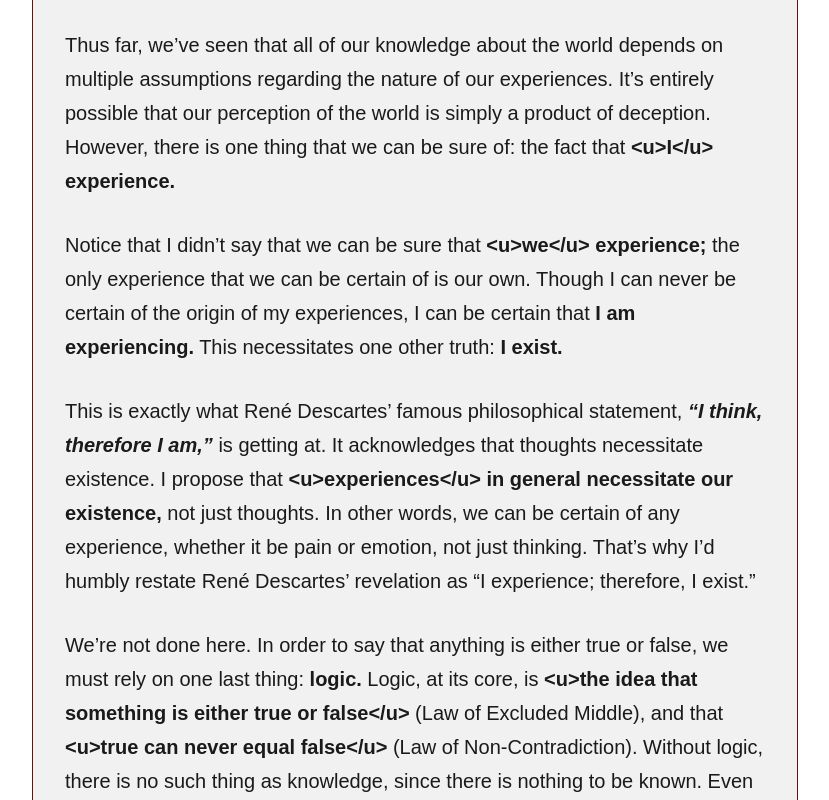
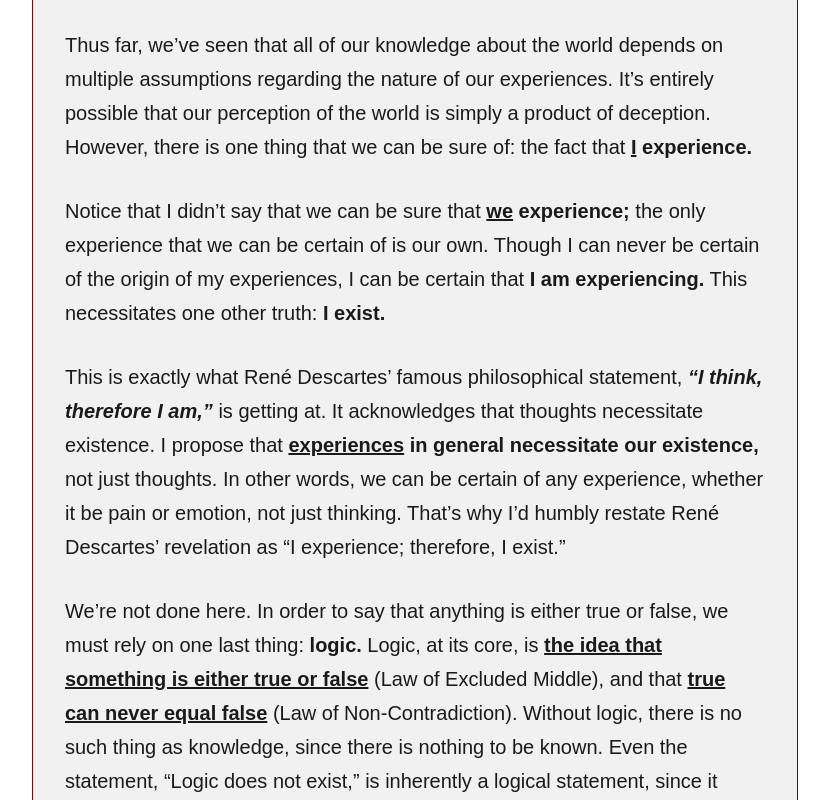
Before and after one commit to coatline/ask-christianity, a React (Vite) app: page /posts/how-do-we-know-anything in a window 1280 px wide. Shown: the part 1220-2020 px from the top of the page, without its empty margins (225-1054 px from the left). Built offline with nearby package versions, Linux system fonts and the light colour scheme.

Commit message:
Added rehypeRaw for underlined text support

```diff
--- a/package.json
+++ b/package.json
@@ -16,7 +16,8 @@
     "react": "^18.3.1",
     "react-dom": "^18.3.1",
     "react-markdown": "^10.1.0",
-    "react-router-dom": "^7.13.0"
+    "react-router-dom": "^7.13.0",
+    "rehype-raw": "^7.0.0"
   },
   "devDependencies": {
     "@eslint/js": "^9.9.0",
--- a/src/PostPage.tsx
+++ b/src/PostPage.tsx
@@ -1,6 +1,7 @@
 import { useEffect, useState } from "react";
 import { useParams } from "react-router-dom";
 import ReactMarkdown from "react-markdown";
+import rehypeRaw from "rehype-raw";
 import posts from "../posts.json";
 import acLogo from "/logo2.svg";
 import "./PostPage.css";
@@ -36,7 +37,7 @@ export default function PostPage() {
       </div>
       <article className="post-reader">
         <div className="post-content">
-          <ReactMarkdown>{content}</ReactMarkdown>
+          <ReactMarkdown rehypePlugins={[rehypeRaw]}>{content}</ReactMarkdown>
         </div>
       </article>
     </div>
```
Also changed, not shown: 1 other file (tests, documents, lock files or other folders).
